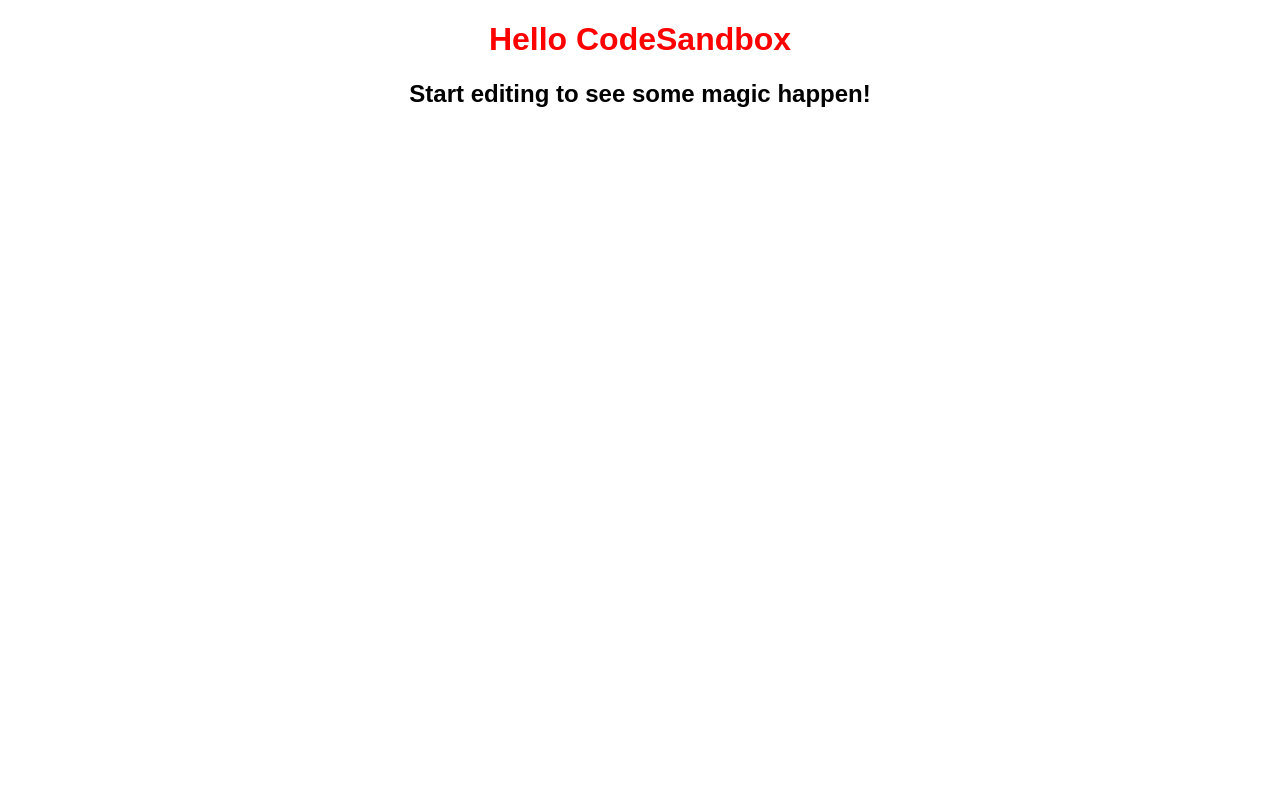
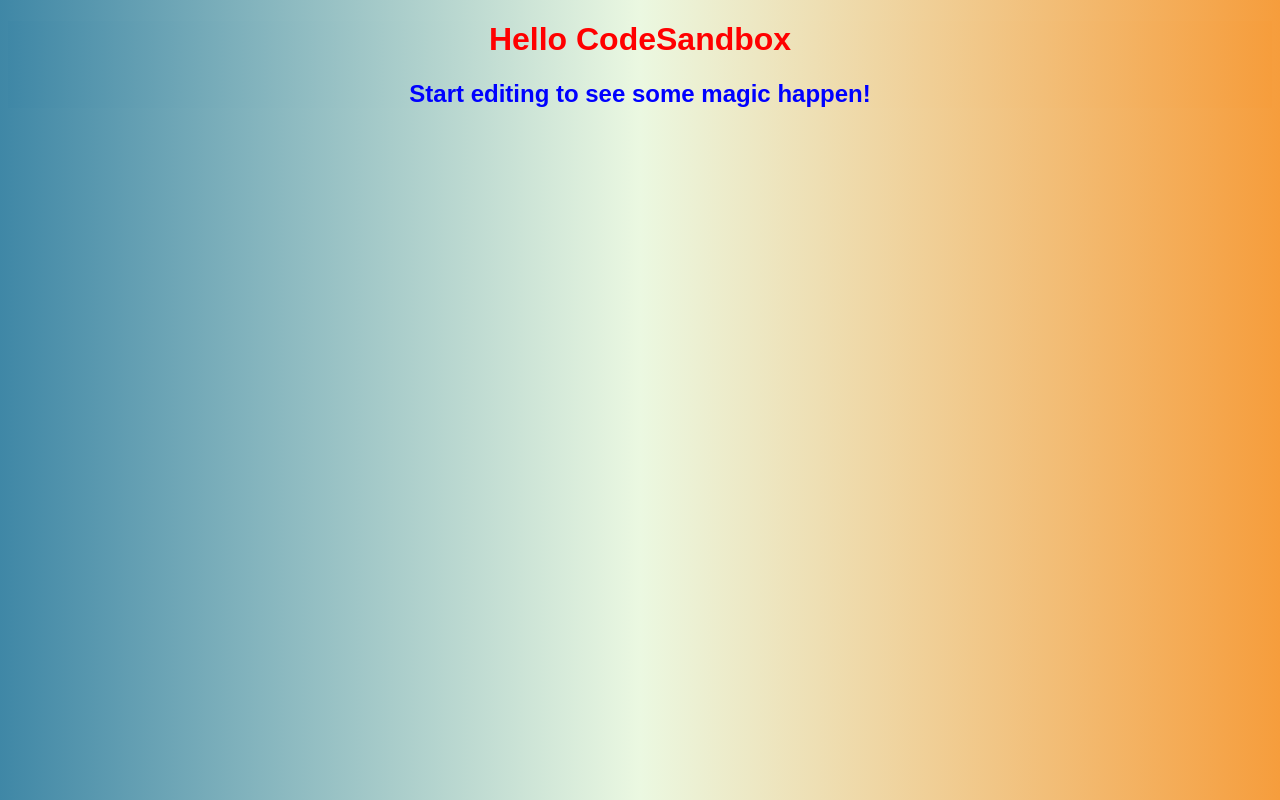
Before and after one commit to alex090890/LazurenkoPersonalPortfolio, a React (Create React App) app: page / in a window 1280 px wide. Built offline with nearby package versions, Linux system fonts and the light colour scheme.

Commit message:
Basix styling

```diff
--- a/public/index.html
+++ b/public/index.html
@@ -20,7 +20,7 @@
       work correctly both with client-side routing and a non-root public URL.
       Learn how to configure a non-root public URL by running `npm run build`.
     -->
-	<title>React App</title>
+	<title>AlexProfTeach</title>
 </head>
 
 <body>
--- a/src/styles.css
+++ b/src/styles.css
@@ -1,6 +1,11 @@
+* {
+  background: linear-gradient(0.25turn, #3f87a6, #ebf8e1, #f69d3c);
+}
+
 .App {
   font-family: sans-serif;
   text-align: center;
+  color: blue;
 }
 
 h1 {
```
Also changed, not shown: public/images/AlexProf-logo-1.jpg (added).
